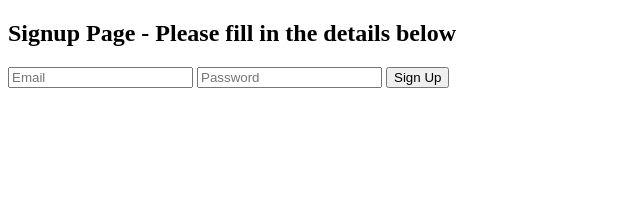
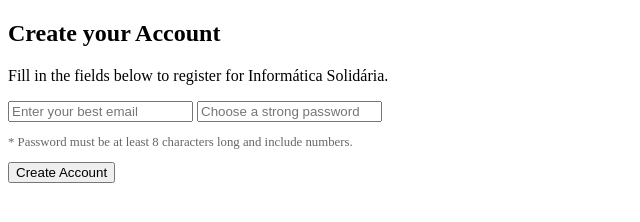
Before and after one commit to filipequeiroz-devops/DummyWebSiteWithAuth, a plain HTML site: page application/index.html in a window 1280 px wide. Shown: the whole page, without its empty margins (0-640 px from the left). Drawn offline with Linux system fonts and the light colour scheme.

Commit message:
fixing readme

```diff
--- a/application/index.html
+++ b/application/index.html
@@ -5,12 +5,17 @@
     <title>Signup Page</title>
 </head>
 <body>
-    <h2>Signup Page - Please fill in the details below</h2>
+    <h2>Create your Account</h2>
+        <p>Fill in the fields below to register for Informática Solidária.</p>
 
-    <input type="email" id="email" placeholder="Email">
-    <input type="password" id="password" placeholder="Password">
-    <button id="btnSignup" onclick="signup()">Sign Up</button>
+        <input type="email" id="email" placeholder="Enter your best email">
+        <input type="password" id="password" placeholder="Choose a strong password">
 
+        <p style="font-size: 0.8em; color: #666;">
+            * Password must be at least 8 characters long and include numbers.
+        </p>
+
+    <button id="btnSignup" onclick="signup()">Create Account</button>
     <div id="statusMessage" style="margin-top: 20px; font-weight: bold;"></div>
 
     <script>
```
Also changed, not shown: 1 other file.
